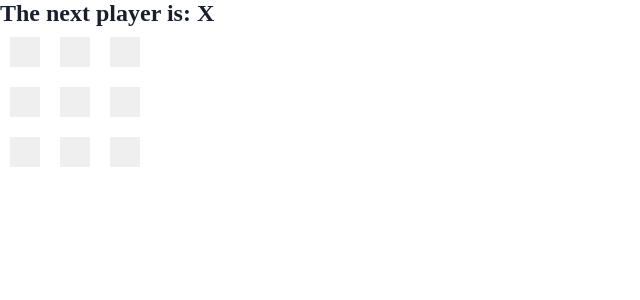
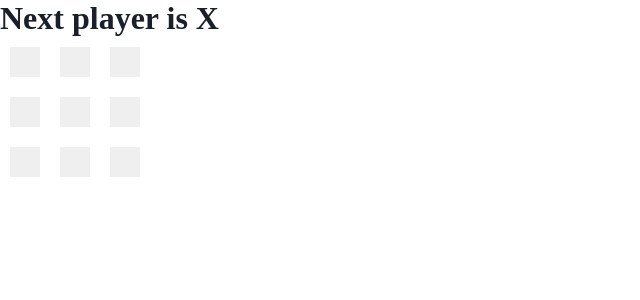
Before and after one commit to prechy123/tic-tac-toe-react, a React (Create React App) app: page / in a window 1280 px wide. Shown: the top 300 px of the page, without its empty margins (0-640 px from the left). Built offline with nearby package versions, Linux system fonts and the light colour scheme; a web font is replaced by a local one.

Commit message:
update Buttons.jsx

```diff
--- a/src/components/feature/Button.jsx
+++ b/src/components/feature/Button.jsx
@@ -1,7 +1,5 @@
-import React from 'react'
+import React from "react";
 
-export default function Button({value, handleClick}) {
-  return (
-    <button onClick={handleClick}>{value}</button>
-  )
+export default function Button({ handleClick, value }) {
+  return <button onClick={handleClick}>{value}</button>;
 }
--- a/src/components/feature/Buttons.jsx
+++ b/src/components/feature/Buttons.jsx
@@ -3,30 +3,32 @@ import Button from "./Button";
 
 export default function Buttons() {
   const [buttons, setButtons] = useState(Array(9).fill(""));
-  const [xTurn, setXTurn] = useState(true);
+  const [oTurn, setOTurn] = useState(false);
 
-  function handleClick(i) {
+  function handleClick(value) {
     const buttonsCopy = buttons.slice();
-    if (buttonsCopy[i] || winner) {
+    if (buttonsCopy[value] || calculateResult(buttons)) {
       return;
     }
-    if (xTurn) {
-      buttonsCopy[i] = "X";
+    if (oTurn) {
+      buttonsCopy[value] = "O";
     } else {
-      buttonsCopy[i] = "O";
+      buttonsCopy[value] = "X";
     }
-    setXTurn(!xTurn);
     setButtons(buttonsCopy);
+    setOTurn(!oTurn);
   }
-  const winner = calculateWinner(buttons);
+  const result = calculateResult(buttons);
   let status;
-  if (winner) {
-    status = "The winner is: " + winner;
+  if (result) {
+    status = "The winner is " + result
   } else {
-    status = "The next player is: " + (xTurn ? "X" : "O");
+    status = "Next player is " + (oTurn ? "O" : "X")
   }
-  function calculateWinner(pieces) {
-    const final = [
+
+
+  function calculateResult(pieces) {
+    const correct = [
       [0, 1, 2],
       [3, 4, 5],
       [6, 7, 8],
@@ -36,28 +38,28 @@ export default function Buttons() {
       [0, 4, 8],
       [2, 4, 6],
     ];
-    for (let i = 0; i < final.length; i++) {
-      const [x, y, z] = final[i];
+    for (let i = 0; i < correct.length; i++) {
+      const [x, y, z] = correct[i];
       if (pieces[x] && pieces[x] === pieces[y] && pieces[x] === pieces[z]) {
         return pieces[x];
       }
     }
-    return;
+    return false;
   }
   return (
     <>
-      <h2>{status}</h2>
-      <div className="row">
+      <h1>{status}</h1>
+      <div>
         <Button value={buttons[0]} handleClick={() => handleClick(0)} />
         <Button value={buttons[1]} handleClick={() => handleClick(1)} />
         <Button value={buttons[2]} handleClick={() => handleClick(2)} />
       </div>
-      <div className="row">
+      <div>
         <Button value={buttons[3]} handleClick={() => handleClick(3)} />
         <Button value={buttons[4]} handleClick={() => handleClick(4)} />
         <Button value={buttons[5]} handleClick={() => handleClick(5)} />
       </div>
-      <div className="row">
+      <div>
         <Button value={buttons[6]} handleClick={() => handleClick(6)} />
         <Button value={buttons[7]} handleClick={() => handleClick(7)} />
         <Button value={buttons[8]} handleClick={() => handleClick(8)} />
```
